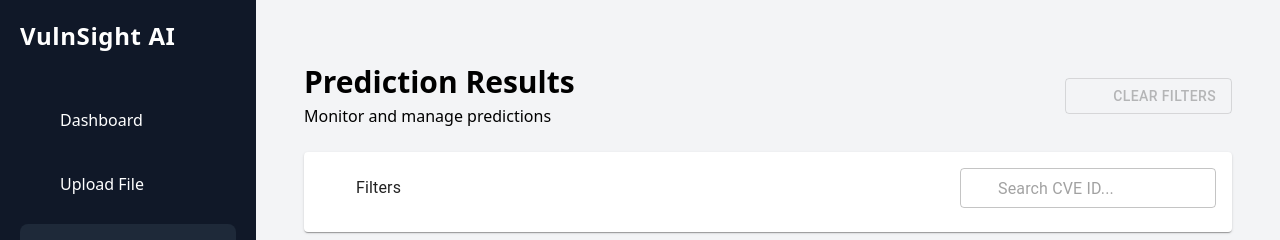
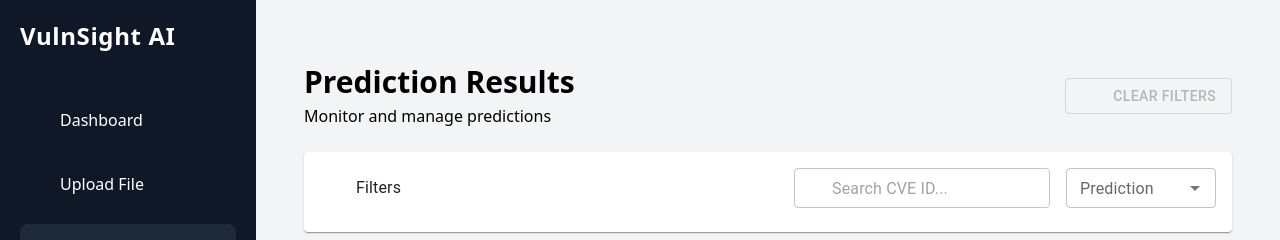
Before and after one commit to ManNjoro/vulnsight_ai, a React app in the folder frontend/: page /results in a window 1280 px wide. Shown: the top 240 px of the page. Built offline with nearby package versions, Linux system fonts and the light colour scheme; no server answers; some icons are missing; the HTML template or start-up script is replaced by a standard one.

Commit message:
Added icons and select dropdown to Results page

```diff
--- /dev/null
+++ b/frontend/src/components/Select.tsx
@@ -0,0 +1,28 @@
+import TextField from "@mui/material/TextField";
+import Autocomplete from "@mui/material/Autocomplete";
+import type { SelectProps } from "../types/types";
+
+export default function Select({ options, label, helperText, value, onChange }: SelectProps) {
+    const selected =
+    options.find((c) => c.value === value) || null;
+  return (
+    <Autocomplete
+      disablePortal
+      options={options}
+      value={selected}
+      onChange={(_, val) => {onChange(val?.value ?? "")}}
+      getOptionLabel={(option) => option.label}
+      isOptionEqualToValue={(option, value) => option.value === value.value}
+      filterSelectedOptions
+      //   sx={{ width: 300 }}
+      renderInput={(params) => (
+        <TextField
+          {...params}
+          label={label}
+          helperText={helperText}
+          size="small"
+        />
+      )}
+    />
+  );
+}
--- a/frontend/src/pages/Results.tsx
+++ b/frontend/src/pages/Results.tsx
@@ -1,6 +1,7 @@
-import React, { useState } from "react";
-import useFetchTableData from "../hooks/useFetchTableData";
-import vulnerabilityApi from "../api/vulnerability";
+import FilterAltIcon from "@mui/icons-material/FilterAlt";
+import FolderIcon from "@mui/icons-material/Folder";
+import RefreshIcon from "@mui/icons-material/Refresh";
+import SearchIcon from "@mui/icons-material/Search";
 import {
   Button,
   Card,
@@ -9,17 +10,19 @@ import {
   TextField,
   Typography,
 } from "@mui/material";
-import RefreshIcon from "@mui/icons-material/Refresh";
-import FilterAltIcon from "@mui/icons-material/FilterAlt";
-import SearchIcon from "@mui/icons-material/Search";
+import type { GridColDef, GridRenderCellParams } from "@mui/x-data-grid";
+import React, { useState } from "react";
+import vulnerabilityApi from "../api/vulnerability";
 import DataTable from "../components/DataTable";
-import FolderIcon from "@mui/icons-material/Folder";
+import useFetchTableData from "../hooks/useFetchTableData";
 import type { PredictionResult } from "../types/types";
-import type { GridColDef, GridRenderCellParams } from "@mui/x-data-grid";
+import Select from "../components/Select";
+import { predictionOptions } from "../utils/dropDownData";
 
 const Results = () => {
   const [filters, setFilters] = useState({
     search: "",
+    prediction: "",
   });
 
   const {
@@ -45,7 +48,7 @@ const Results = () => {
         const val = params;
         if (val === 0) return "Safe";
         if (val === 1) return "Vulnerable";
-        return "Unknown"
+        return "Unknown";
       },
       renderCell: (params: GridRenderCellParams<PredictionResult, string>) => {
         const val = params.row.prediction;
@@ -65,7 +68,7 @@ const Results = () => {
       field: "uploaded_at",
       headerName: "Date Uploaded",
       flex: 1,
-      type: 'date',
+      type: "date",
       valueGetter: (params) => new Date(params),
       renderCell: (params) => {
         const date = new Date(params.row.uploaded_at);
@@ -83,8 +86,17 @@ const Results = () => {
 
   const handleClearFilters = () => {
     setFilters({
+      prediction: "",
       search: "",
     });
+    setPaginationModel((prev) => ({ ...prev, page: 0 }));
+  };
+
+  const handlePredictionStatusFilterChange = (val: string) => {
+    setFilters((prev) => ({
+      ...prev,
+      prediction: val,
+    }));
     setPaginationModel((prev) => ({ ...prev, page: 0 }));
   };
 
@@ -170,6 +182,15 @@ const Results = () => {
                 }}
                 className="w-full sm:w-64"
               />
+              <div className="min-w-[150px]">
+                <Select
+                  helperText=""
+                  label="Prediction"
+                  onChange={handlePredictionStatusFilterChange}
+                  options={predictionOptions}
+                  value={filters.prediction}
+                />
+              </div>
             </div>
           </div>
         </CardContent>
--- /dev/null
+++ b/frontend/src/utils/dropDownData.ts
@@ -0,0 +1,6 @@
+import type { DropDownOptions } from "../types/types";
+
+export const predictionOptions: DropDownOptions[] = [
+    {label: 'Safe', value: "0"},
+    {label: 'Vulnerable', value: "1"},
+]
```
Also changed, not shown: frontend/src/types/types.ts (+14 -0 lines).
